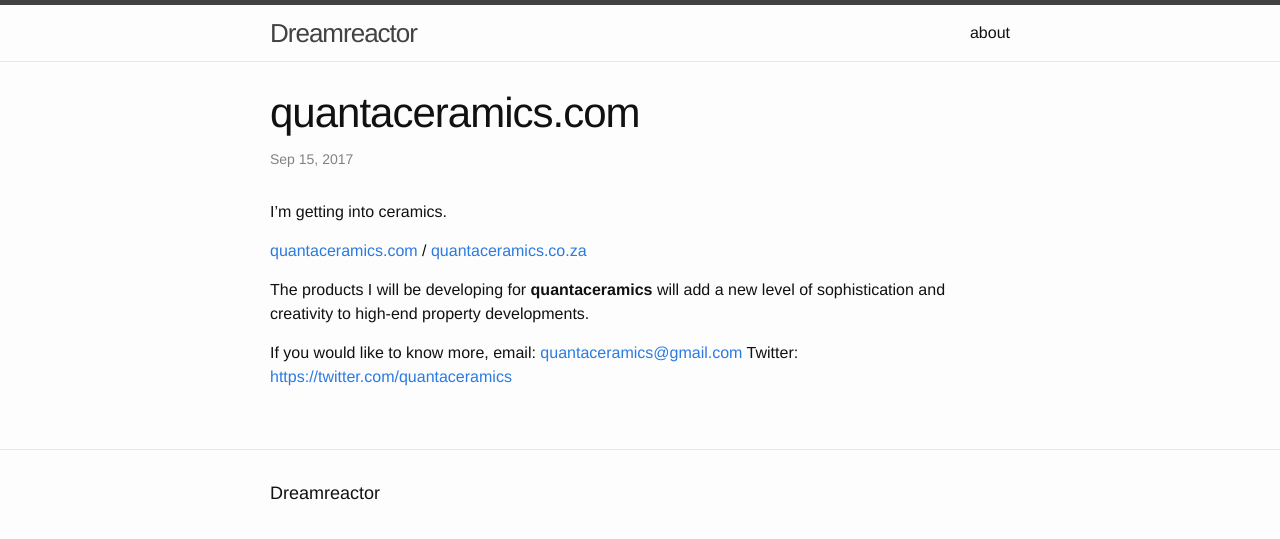
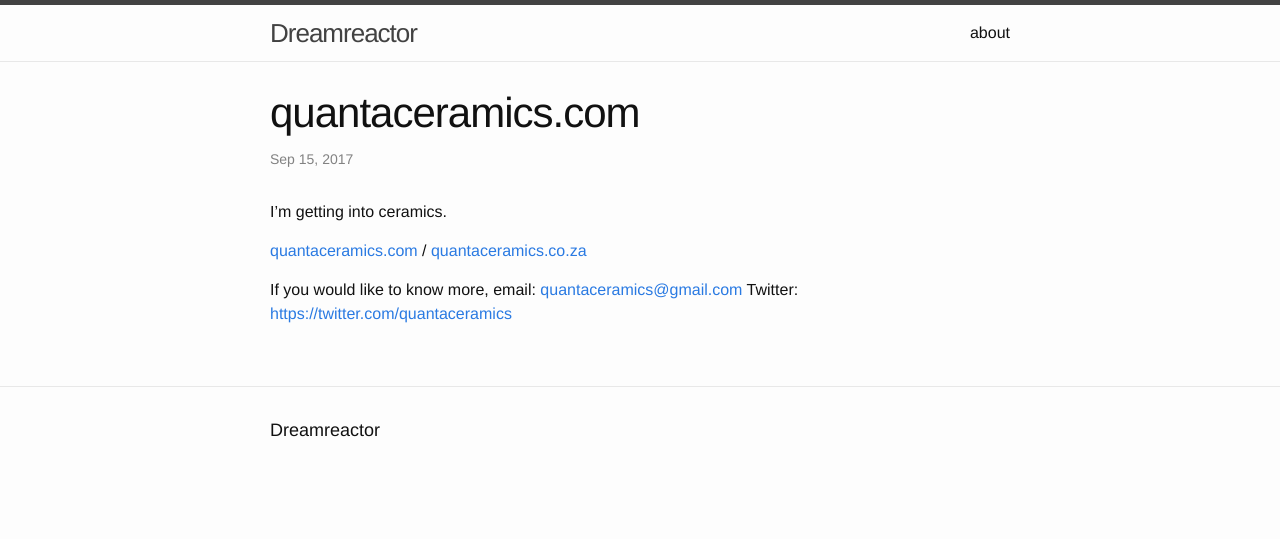
Before and after one commit to xonedev/00, a Jekyll site: the page built from _posts/2017-09-15-quantaceramics-dot-com.markdown, in a window 1280 px wide. Shown: the top 539 px of the page. Built offline with Jekyll 4.4.1, drawn with Linux system fonts in a browser that asks for light colours.

Commit message:
Updated Quantaceramics Dot Com

```diff
--- a/_posts/2017-09-15-quantaceramics-dot-com.markdown
+++ b/_posts/2017-09-15-quantaceramics-dot-com.markdown
@@ -7,7 +7,5 @@ I'm getting into ceramics.
 
 [quantaceramics.com](https://quantaceramics.com) / [quantaceramics.co.za](https://quantaceramics.co.za)
 
-The products I will be developing for **quantaceramics** will add a new level of sophistication and creativity to high-end property developments.
-
 If you would like to know more, email: [quantaceramics@gmail.com](mailto:quantaceramics@gmail.com)
 Twitter: [https://twitter.com/quantaceramics](https://twitter.com/quantaceramics)
```
